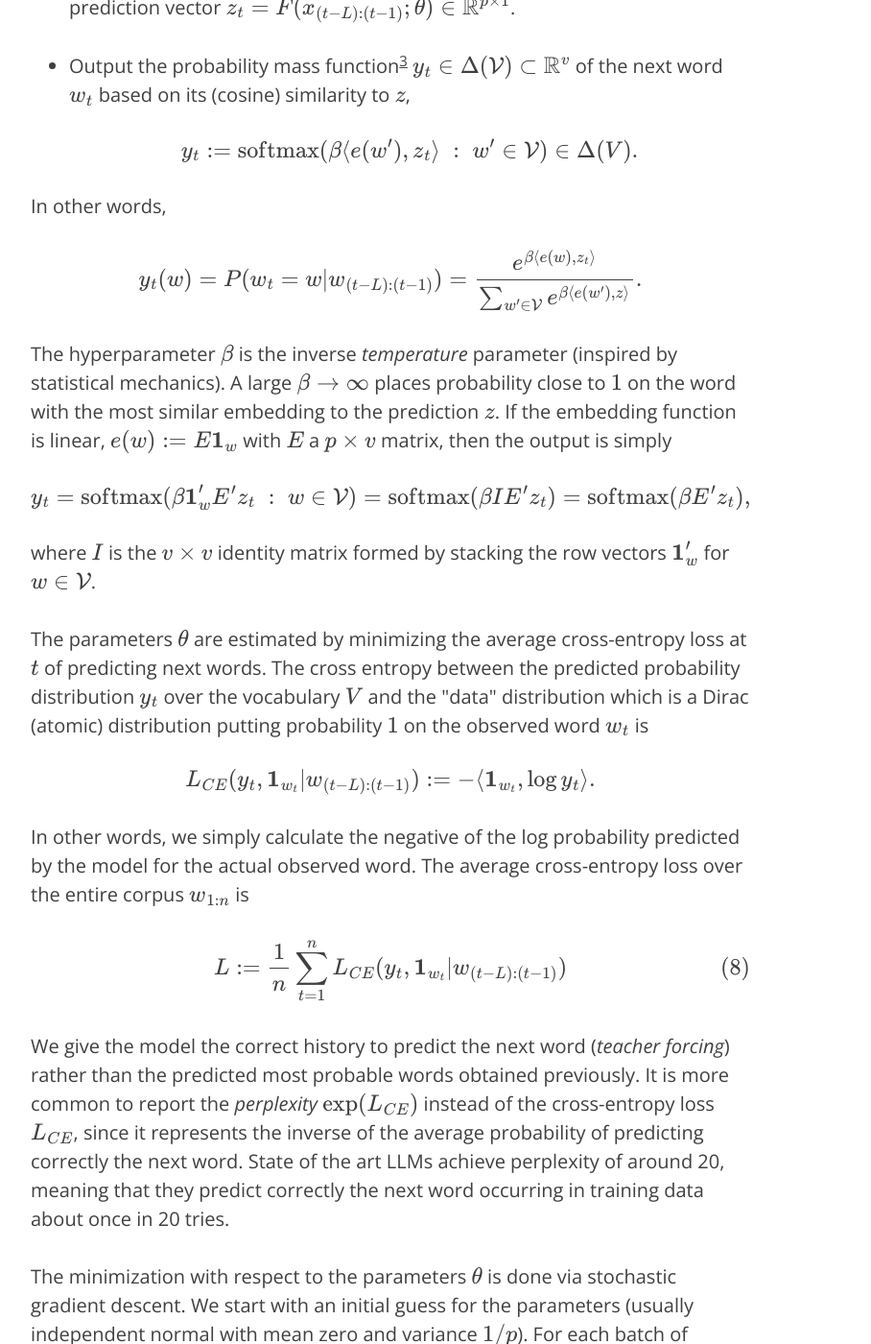
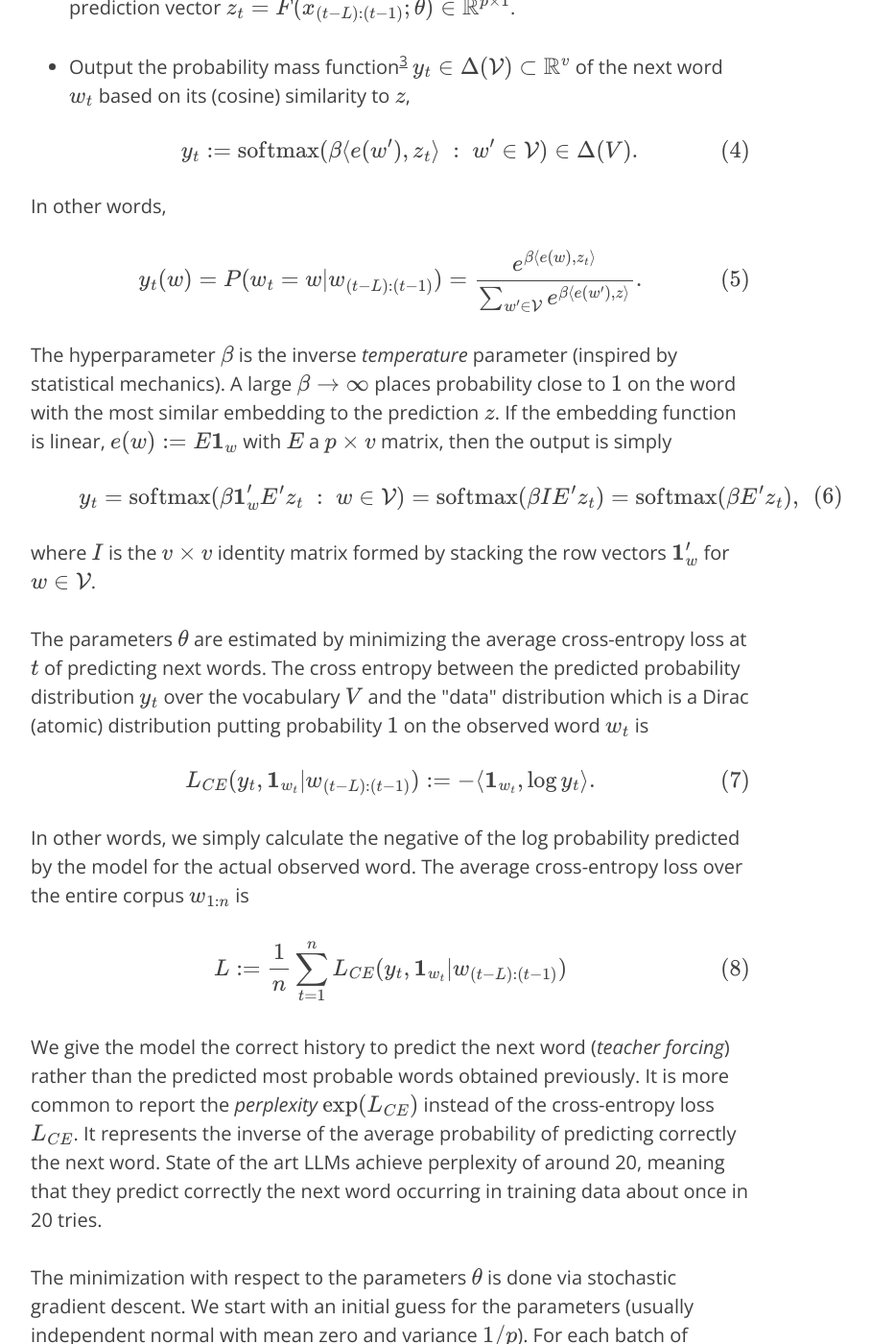
Before and after one commit to bidianf/bidianf.github.io, a Jekyll site: the page built from _posts/2023-10-29-large-language-models.md, in a window 1280 px wide and 1400 px high, scrolled down 3071 px. Shown: the whole window at 96% size, without its empty margins (233-1141 px from the left). Built offline with Jekyll 4.4.1, drawn with Linux system fonts in a browser that asks for light colours; formulas are drawn with MathJax 3; comment, search, counter and statistics services are not loaded; some of the changed text lies outside the part shown.

```diff
--- a/_posts/2023-10-29-large-language-models.md
+++ b/_posts/2023-10-29-large-language-models.md
@@ -20,11 +21,11 @@ words/tokens[^1] $w_{1:n} := (w_1,\ldots,w_n)$ is determined by the
 conditional distributions of the next word in the sequence given the
 previous words,
 
- $$P(w_{1:n}) = \prod_{k=1}^n P(w_k|w_{1:(k-1)}).$$
+ $$P(w_{1:n}) = \prod_{k=1}^n P(w_k|w_{1:(k-1)}). \tag{1}$$
 
 If we
-learn these conditional distributions, to generate text is enough to
-sample from the distribution of the next word conditional on the
+learn these conditional distributions, we
+can sample from the distribution of the next word conditional on the
 sequence so far, append the predicted word to the existing sequence and
 continue the process to generate a text of desired length. This process
 is known as *autoregressive* generation or *causal language modeling*
@@ -55,7 +56,7 @@ The simplest language model is the N-gram model. It imposes the Markov
 condition that only the previous $N-1$ words are useful in predicting
 the probability of the current word,
 
-$$P(w_k|w_{1:(k-1)}) = P(w_k|w_{(k-N+1):(k-1)}).$$
+$$P(w_k|w_{1:(k-1)}) = P(w_k|w_{(k-N+1):(k-1)}). \tag{2}$$
 
 In particular, the
 1-gram model assumes that words are independent,
@@ -63,7 +64,7 @@ $P(w_{1:k}) = \prod_{i=1}^{k} P(w_i)$. The conditional probabilities are
 estimated from the corpus by the corresponding empirical
 distributions,[^2]
 
-$$P(w_k|w_{k-1},\ldots,w_{k-N+1}) =\frac{\text{Number of occurrences of } w_{(k-N+1):k}}{\text{Number of occurrences of } w_{(k-N+1):(k-1)}}.$$
+$$P(w_k|w_{k-1},\ldots,w_{k-N+1}) =\frac{\text{Number of occurrences of } w_{(k-N+1):k}}{\text{Number of occurrences of } w_{(k-N+1):(k-1)}}.\tag{3}$$
 
 The N-gram model with $N=3$ or $N=4$ works quite well. However, even for
 an $N$ as low as 20, the entire internet corpus will contain only a tiny
@@ -110,11 +111,11 @@ build Markovian LLMs with sliding window of $L$ words:
 -   Output the probability mass function[^3]
     $y_{t} \in \Delta(\mathcal{V}) \subset \mathbb{R}^v$ of the next word $w_t$ based on its (cosine) similarity to $z$,
 
-    $$y_t:=\text{softmax}(\beta \langle e(w'), z_t \rangle  \; : \; w' \in \mathcal{V} ) \in \Delta(V).$$
+    $$y_t:=\text{softmax}(\beta \langle e(w'), z_t \rangle  \; : \; w' \in \mathcal{V} ) \in \Delta(V). \tag{4}$$
 
 In other words,
 
-$$y_t(w) = P(w_t = w|w_{(t-L):(t-1)}) = \frac{e^{\beta \langle e(w), z_t \rangle}}{\sum_{w' \in \mathcal{V}} e^{\beta \langle e(w'), z \rangle } }.$$
+$$y_t(w) = P(w_t = w|w_{(t-L):(t-1)}) = \frac{e^{\beta \langle e(w), z_t \rangle}}{\sum_{w' \in \mathcal{V}} e^{\beta \langle e(w'), z \rangle } }. \tag{5}$$
 
 The hyperparameter $\beta$ is the inverse *temperature* parameter
 (inspired by statistical mechanics). A large $\beta \rightarrow \infty$
@@ -123,7 +124,7 @@ embedding to the prediction $z$. If the embedding function is linear,
 $e(w):=E \mathbf{1}_w$ with $E$ a $p \times v$ matrix, then the output
 is simply
 
-$$y_t = \text{softmax} (\beta \mathbf{1}'_w E' z_t \; : \; w \in  \mathcal{V}  ) = \text{softmax} (\beta I E' z_t) = \text{softmax} (\beta E' z_t),$$
+$$y_t = \text{softmax} (\beta \mathbf{1}'_w E' z_t \; : \; w \in  \mathcal{V}  ) = \text{softmax} (\beta I E' z_t) = \text{softmax} (\beta E' z_t), \tag{6}$$
 
 where $I$ is the $v \times v$ identity matrix formed by stacking the row
 vectors $\mathbf{1}'_w$ for $w \in \mathcal{V}$.
@@ -134,19 +135,19 @@ between the predicted probability distribution $y_t$ over the vocabulary
 $V$ and the \"data\" distribution which is a Dirac (atomic) distribution
 putting probability $1$ on the observed word $w_t$ is
 
-$$L_{CE}(y_t,\mathbf{1}_{w_t}|w_{(t-L):(t-1)}) := - \langle \mathbf{1}_{w_t}, \log y_t \rangle.$$
+$$L_{CE}(y_t,\mathbf{1}_{w_t}|w_{(t-L):(t-1)}) := - \langle \mathbf{1}_{w_t}, \log y_t \rangle. \tag{7}$$
 
 In other words, we simply calculate the negative of the log probability
 predicted by the model for the actual observed word. The average
 cross-entropy loss over the entire corpus $w_{1:n}$ is
 
-$$\tag{8} \label{eq:LLMloss}
-L := \frac 1n \sum_{t=1}^n L_{CE}(y_t,\mathbf{1}_{w_t}|w_{(t-L):(t-1)})$$
+$$
+L := \frac 1n \sum_{t=1}^n L_{CE}(y_t,\mathbf{1}_{w_t}|w_{(t-L):(t-1)}) \tag{8}$$
 
 We give the model the correct history to predict the next word (*teacher
 forcing*) rather than the predicted most probable words obtained
 previously. It is more common to report the *perplexity* $\exp(L_{CE})$
-instead of the cross-entropy loss $L_{CE}$, since it represents the
+instead of the cross-entropy loss $L_{CE}$. It represents the
 inverse of the average probability of predicting correctly the next
 word. State of the art LLMs achieve perplexity of around 20, meaning
 that they predict correctly the next word occurring in training data
@@ -158,7 +159,7 @@ parameters (usually independent normal with mean zero and variance
 $1/p$). For each batch of around $10^6$ words, we update the parameters
 as
 
-$$\theta := \theta - \eta \nabla_\theta L(\theta),$$
+$$\theta := \theta - \eta \nabla_\theta L(\theta), \tag{9}$$
 
 where $L$ in
 equation (8) is restricted to the batch and $\eta$ is the
@@ -171,11 +172,10 @@ they can approximate arbitrarily well any function. FFNs with $d$ hidden
 layers are compositions of affine functions $W$ and a nonlinear
 activation function $\sigma$ (applied component wise)
 
-$$F_{FFN} := \sigma \circ W_d \circ W_{d-1} \circ \sigma \circ \ldots W_1 \circ \sigma \circ W_0.$$
+$$F_{FFN} := \sigma \circ W_d \circ W_{d-1} \circ \sigma \circ \ldots W_1 \circ \sigma \circ W_0. \tag{10}$$
 
 FFNs can handle relatively large $L$ of around $100$. This approach
-never gained traction and the *transformer* architecture that can work
-with much larger $L$ came to be dominant.
+never gained traction and the *transformer* architecture, accommodating larger $L$, came to be dominant.
 
 ## Recurrent Neural Network(s) (RNNs)
 
@@ -186,7 +186,7 @@ depends on the previous prediction, in addition to the previous words
 embeddings. This \"recursive\" property leads to a dynamical system and
 to long-term dependence (\"memory\"):
 
-$$z_t =  F_{RRN}(z_{t-1},x_{(t-L):(t-1)};\theta).$$
+$$z_t =  F_{RRN}(z_{t-1},x_{(t-L):(t-1)};\theta). \tag{11}$$
 
 A typical joint
 parametrization of $F$ and of the embedding map $e(\cdot)$ with $L=1$
@@ -194,7 +194,7 @@ consists of a $p \times v$ embedding matrix $E$ and scaling matrices
 $U \in  \mathbb{R}^{p \times p}$, $W \in \mathbb{R}^{v \times p}$,
 $V \in \mathbb{R}^{p \times v}$ and activation function $g$:
 
-$$e_t = E \mathbf{1}_{w_t}, \; z_t = g(U z_{t-1}+W e_t),\; y_t =\text{softmax}(V z_t).$$
+$$e_t = E \mathbf{1}_{w_t}, \; z_t = g(U z_{t-1}+W e_t),\; y_t =\text{softmax}(V z_t). \tag{12}$$
 
 It is common to take $V =\beta  E'$ to reduce the number of parameters.
 RNNs can be stacked, by using the entire sequence of outputs from one
@@ -239,8 +239,8 @@ head are a scaled weighted average of the previous inputs $x_j$ with
 $j \le i$, with weights determined by the (generalized) similarity
 between the current and previous words,
 
-$$\label{eq:LLMattention}
-u_i := W \sum_{j=1}^i \alpha_{ij} x_j,\; \alpha_{ij}:= \text{softmax} (x'_i B x_j \: : \: 1 \le j \le i).$$
+$$
+u_i := W \sum_{j=1}^i \alpha_{ij} x_j,\; \alpha_{ij}:= \text{softmax} (x'_i B x_j \: : \: 1 \le j \le i). \tag{13}$$
 
 The matrix $B \in \mathbb{R}^{p \times p}$ emphasizes desired parts of
 the embeddings vectors when calculating similarities. When $B$ is the
@@ -262,7 +262,7 @@ learn a combined representation $z \in \mathbb{R}^{L \times p}$ defined
 by
 
 $$
-z_i =W_z \max \{W_x x_i + W_b b_i,0\} \in \mathbb{R}^p, \; W_z \in \mathbb{R}^{p \times m}, W_x \in \mathbb{R}^{m \times p}, W_b \in \mathbb{R}^{m \times L}.$$
+z_i =W_z \max \{W_x x_i + W_b b_i,0\} \in \mathbb{R}^p, \; W_z \in \mathbb{R}^{p \times m}, W_x \in \mathbb{R}^{m \times p}, W_b \in \mathbb{R}^{m \times L}.\tag{14}$$
 
 The total computation required by the transformer scales as $L^2$,
 making very large $L$ impractical. As an illustration, the 175B
```
Also changed, not shown: other parts of _posts/2023-10-29-large-language-models.md (+10 -9 lines), about.md (+1 -1 lines), 3 other files.
